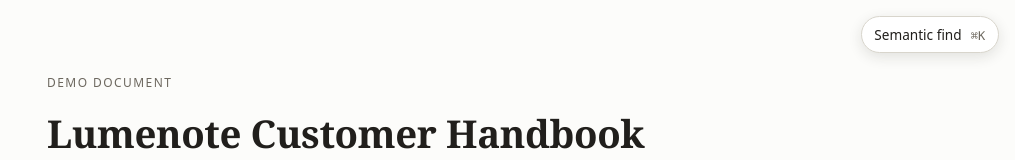
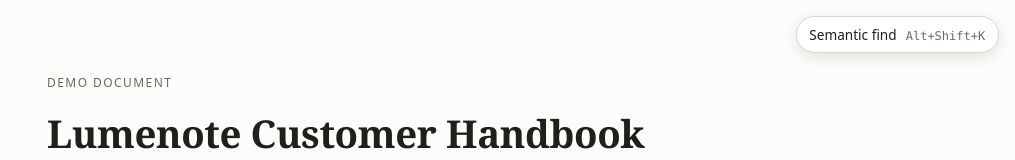
Before and after one commit to CometBlazer/semantic-find, a Next.js app: page / in a window 1280 px wide. Both pictures are taken after a click on the button "Close finder". Shown: the top 160 px of the page, without its empty margins (265-1280 px from the left). Built offline with nearby package versions, Linux system fonts and the light colour scheme.

Commit message:
feat: update keyboard shortcut to Alt+Shift+K in UI and documentation

```diff
--- a/components/SemanticFindUI.tsx
+++ b/components/SemanticFindUI.tsx
@@ -446,7 +446,7 @@
   // ---- Keyboard shortcuts -------------------------------------
   useEffect(() => {
     const onKey = (e: KeyboardEvent) => {
-      if ((e.metaKey || e.ctrlKey) && e.key.toLowerCase() === "k") {
+      if (e.altKey && e.shiftKey && e.key.toLowerCase() === "k") {
         e.preventDefault();
         setOpen(true);
         inputRef.current?.focus();
@@ -560,7 +560,7 @@
       {/* ---------- Floating semantic-find overlay ---------- */}
       {!open && (
         <button className="sf-fab" onClick={() => setOpen(true)}>
-          Semantic find <kbd>⌘K</kbd>
+          Semantic find <kbd>Alt+Shift+K</kbd>
         </button>
       )}
 
```
Also changed, not shown: 2 other files (tests, documents, lock files or other folders).
